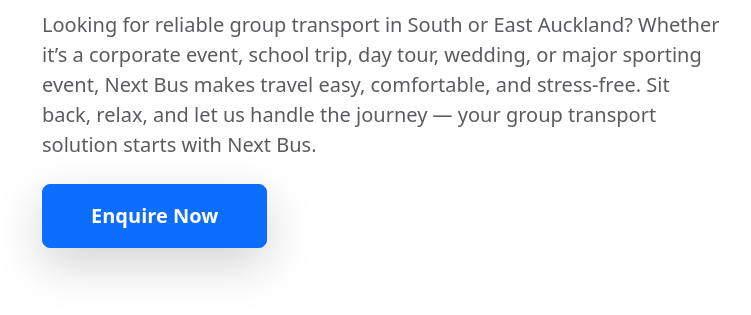
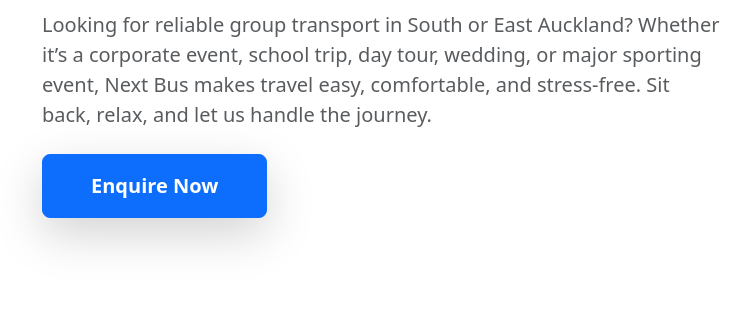
Before and after one commit to pidigodi/Next-Bus, a Gatsby site: page / in a window 1280 px wide. Shown: the part 105-420 px from the top of the page, without its empty margins (210-961 px from the left). Built offline with nearby package versions, Linux system fonts and the light colour scheme; Gatsby itself is replaced by a stand-in of ours.

Commit message:
seventh push

```diff
--- a/src/pages/index.js
+++ b/src/pages/index.js
@@ -42,7 +42,7 @@
         >
           Next Bus Charters
         </h1>
-        <p className="text-muted mb-4 fs-5 text-start">Looking for reliable group transport in South or East Auckland? Whether it’s a corporate event, school trip, day tour, wedding, or major sporting event, Next Bus makes travel easy, comfortable, and stress-free. Sit back, relax, and let us handle the journey — your group transport solution starts with Next Bus.</p>
+        <p className="text-muted mb-4 fs-5 text-start">Looking for reliable group transport in South or East Auckland? Whether it’s a corporate event, school trip, day tour, wedding, or major sporting event, Next Bus makes travel easy, comfortable, and stress-free. Sit back, relax, and let us handle the journey.</p>
         <Button size="lg" className="px-5 py-3 fw-bold shadow-lg" onClick={openEnquiry}>
           Enquire Now
         </Button>
```
